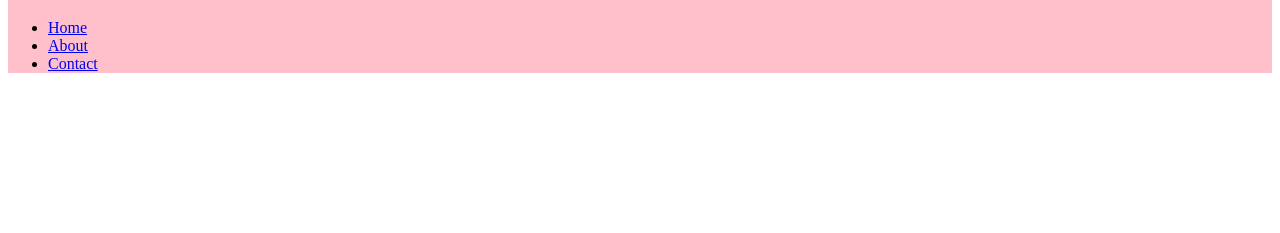
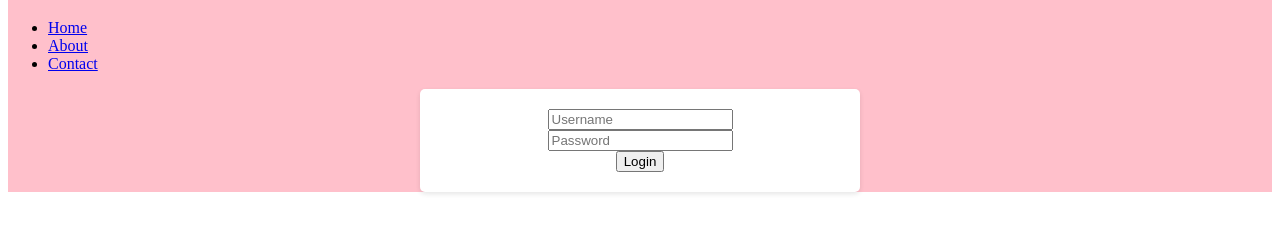
Before and after one commit to fakehumanmeat/express-user, a website: page public/index.html in a window 1280 px wide. Shown: the part 61-294 px from the top of the page. Drawn offline with Linux system fonts and the light colour scheme.

Commit message:
form stuff

```diff
--- a/public/css/styles.css
+++ b/public/css/styles.css
@@ -1,3 +1,16 @@
 .container {
     background-color: pink;
 }
+
+.login-form form {
+    display: flex;
+    flex-wrap: wrap;
+    flex-direction: column;
+    align-items: center;
+    max-width: 400px;
+    margin: 0 auto;
+    padding: 20px;
+    background-color: #fff;
+    border-radius: 5px;
+    box-shadow: 0 2px 5px rgba(0, 0, 0, 0.1);
+}
--- a/public/index.html
+++ b/public/index.html
@@ -15,6 +15,12 @@
                 <li><a href="/about">About</a></li>
                 <li><a href="/contact">Contact</a></li>
         </div>
+        <div class="login-form">
+            <form action="/login" method="POST">
+                <input type="text" name="username" placeholder="Username" required>
+                <input type="password" name="password" placeholder="Password" required>
+                <button type="submit">Login</button>
+            </form>
     </div>
 
 </body>
```
